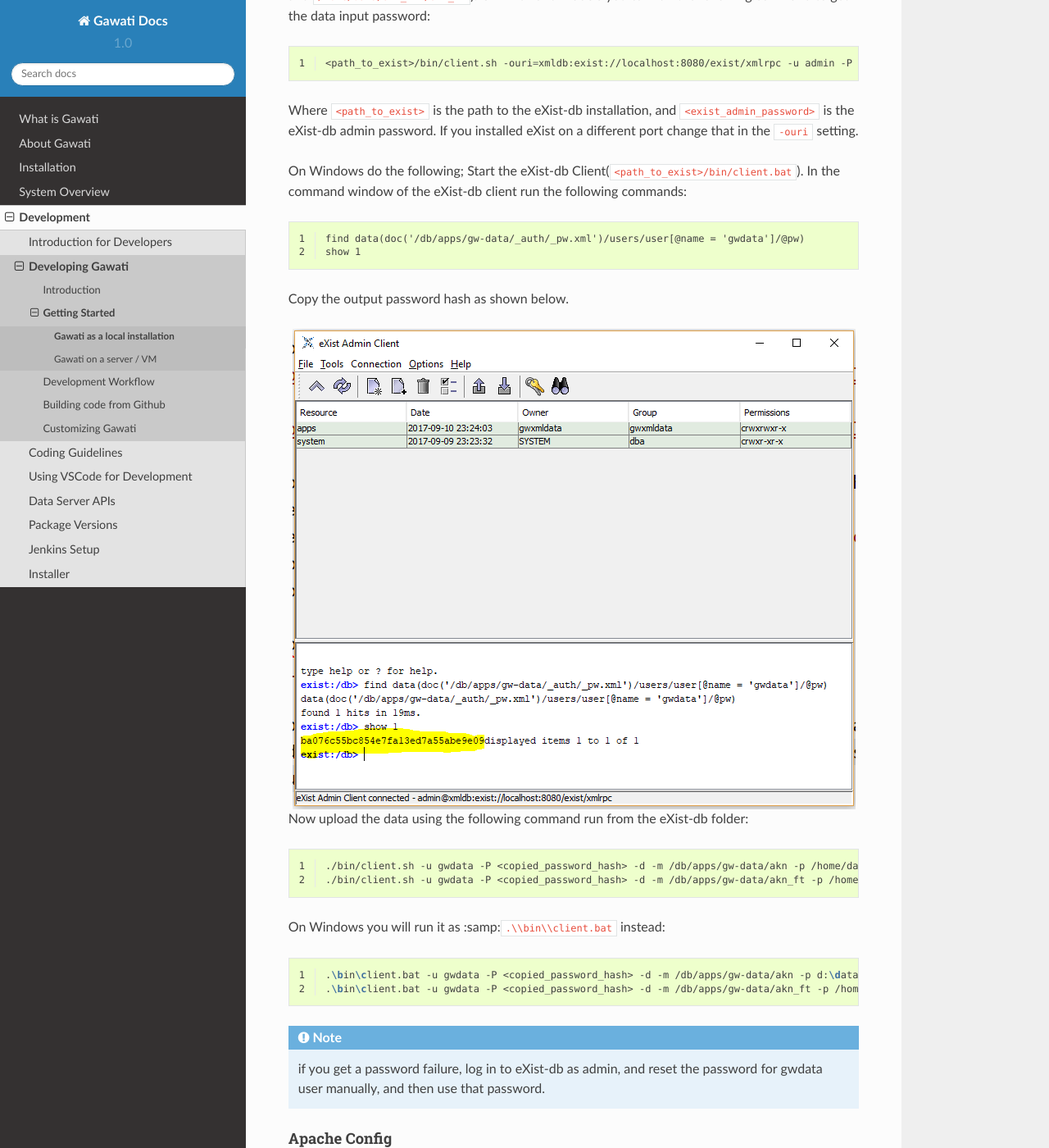
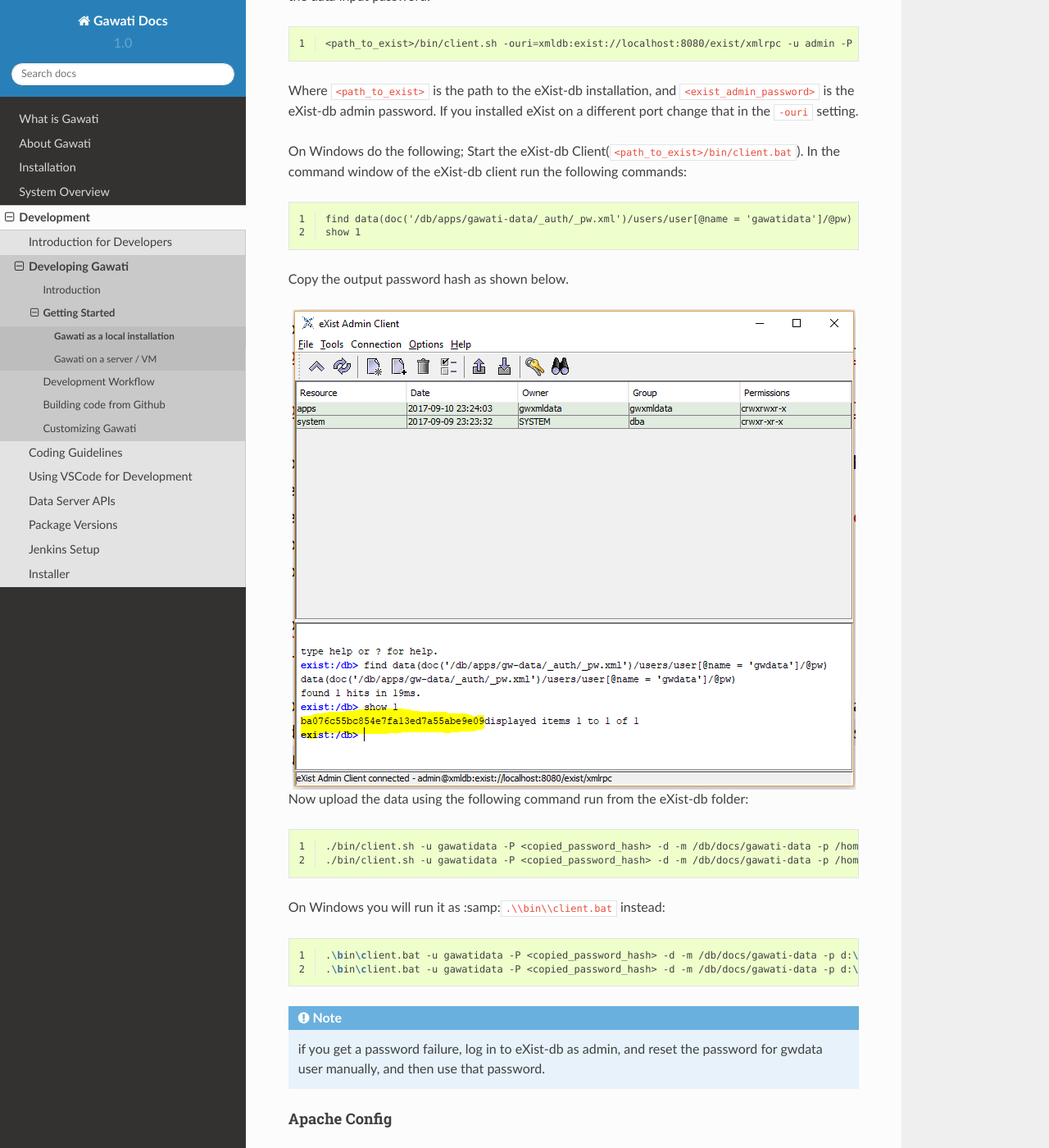
Before and after one commit to gawati/gawati-docs, a Sphinx documentation site: the page built from docs/source/development/dev-env-local.rst, in a window 1280 px wide and 1400 px high, scrolled down 3103 px. Shown: the whole window at 82% size. Built offline with Sphinx 7.4.7 and the Read the Docs theme 2.0.0, drawn with Linux system fonts in a browser that asks for light colours; some of the changed text lies outside the part shown.

Commit message:
Updating gawati-data installation

```diff
--- a/docs/source/development/dev-env-local.rst
+++ b/docs/source/development/dev-env-local.rst
@@ -34,13 +34,13 @@ See :ref:`gawati-portal-arch` for an architecture overview.
 
 **IMPORTANT**: In Gawati Component interaction is purely via REST services, we use Apache HTTP as a reverse proxy to bind all the services together under one domain and user interface for the user. You may want to read up and get an idea of the Apache configuration before starting the installation. :doc:`./dev-and-prod-testing`
 
-Installing Gawati Data and Gawati Data XML
-==========================================
+Installing Gawati Data
+======================
 
 .. note::
   .. include:: note-gawati-data.rst
 
-Place the ``gawati-data`` and ``gw-data`` XAR files in the `autodeploy` folder within the eXist installation, and restart the eXist database server.
+Place the ``gawati-data``  XAR files in the `autodeploy` folder within the eXist installation, and restart the eXist database server.
 They will be automatically installed.
 
 Load Sample Data
@@ -50,7 +50,7 @@ Load Sample Data
 
 To understand better how gawati works, we provide you with sample data, which can be loaded into the system and tested. Sample data is provided in two specific parts:
 
- * Xml Documents - which get loaded into the XML database (i.e. into *Gawati Data XML*)
+ * Xml Documents - which get loaded into the XML database
  * PDF and other binary Documents - which are refered to by the XML documents, but served from the *file system*
 
 We serve PDF and other binary documents from the filesystem to ensure optimal performance.
@@ -73,7 +73,7 @@ To setup the XML data-set, extract the archives into separate folders (e.g. ``/h
 .. code-block:: bash
   :linenos:
 
-  <path_to_exist>/bin/client.sh -ouri=xmldb:exist://localhost:8080/exist/xmlrpc -u admin -P <exist_admin_password> -x "data(doc('/db/apps/gw-data/_auth/_pw.xml')/users/user[@name = 'gwdata']/@pw)"
+  <path_to_exist>/bin/client.sh -ouri=xmldb:exist://localhost:8080/exist/xmlrpc -u admin -P <exist_admin_password> -x "data(doc('/db/apps/gawati-data/_auth/_pw.xml')/users/user[@name = 'gawatidata']/@pw)"
 
 Where ``<path_to_exist>`` is the path to the eXist-db installation, and ``<exist_admin_password>`` is the eXist-db admin password. If you installed eXist on a different port change that in the ``-ouri`` setting.
 
@@ -82,7 +82,7 @@ On Windows do the following; Start the eXist-db Client(``<path_to_exist>/bin/cli
 .. code-block:: none
   :linenos:
 
-  find data(doc('/db/apps/gw-data/_auth/_pw.xml')/users/user[@name = 'gwdata']/@pw)
+  find data(doc('/db/apps/gawati-data/_auth/_pw.xml')/users/user[@name = 'gawatidata']/@pw)
   show 1
 
 Copy the output password hash as shown below.
@@ -97,8 +97,8 @@ Now upload the data using the following command run from the eXist-db folder:
 .. code-block:: bash
   :linenos:
 
-  ./bin/client.sh -u gwdata -P <copied_password_hash> -d -m /db/apps/gw-data/akn -p /home/data/akn_xml/akn
-  ./bin/client.sh -u gwdata -P <copied_password_hash> -d -m /db/apps/gw-data/akn_ft -p /home/data/akn_xml/akn_ft
+  ./bin/client.sh -u gawatidata -P <copied_password_hash> -d -m /db/docs/gawati-data -p /home/data/akn_xml_docs_sample
+  ./bin/client.sh -u gawatidata -P <copied_password_hash> -d -m /db/docs/gawati-data -p /home/data/akn_xml_ft_sample
 
 
 On Windows you will run it as :samp:``.\\bin\\client.bat`` instead:
@@ -106,8 +106,8 @@ On Windows you will run it as :samp:``.\\bin\\client.bat`` instead:
 .. code-block:: bash
   :linenos:
 
-  .\bin\client.bat -u gwdata -P <copied_password_hash> -d -m /db/apps/gw-data/akn -p d:\data\akn_xml\akn
-  .\bin\client.bat -u gwdata -P <copied_password_hash> -d -m /db/apps/gw-data/akn_ft -p /home/data/akn_xml/akn_ft
+  .\bin\client.bat -u gawatidata -P <copied_password_hash> -d -m /db/docs/gawati-data -p d:\data\akn_xml_docs_sample
+  .\bin\client.bat -u gawatidata -P <copied_password_hash> -d -m /db/docs/gawati-data -p d:\data\akn_xml_ft_sample
 
 .. note::
   if you get a password failure, log in to eXist-db as admin, and reset the password for gwdata user manually, and then use that password.
--- a/docs/source/development/version-info.rst
+++ b/docs/source/development/version-info.rst
@@ -4,9 +4,7 @@
   * GAWATI 1.0.14  `download link <http://dl.gawati.org/dev/1.0.14>`_ , released on: 24 April 2018
 
 
-    - `gawati-data <https://github.com/gawati/gawati-data>`_ : `1.13 <https://github.com/gawati/gawati-data/tree/863cf9957e061c52035005d7ea5eeae0bbcc6233>`_
-
-    - `gw-data <https://github.com/gawati/gawati-data-xml>`_ : `1.6 <https://github.com/gawati/gawati-data-xml/tree/4d35a80ed8ad3270a95fc2a0361f15b6a23e8727>`_
+    - `gawati-data <https://github.com/gawati/gawati-data>`_ : `1.14 <https://github.com/gawati/gawati-data/tree/863cf9957e061c52035005d7ea5eeae0bbcc6233>`_
 
     - `portal-server <https://github.com/gawati/gawati-portal-server>`_ : `1.0.11 <https://github.com/gawati/gawati-portal-server/tree/be0e86786146e284dfdac42209d27ebe4fdc2263>`_
 
```
